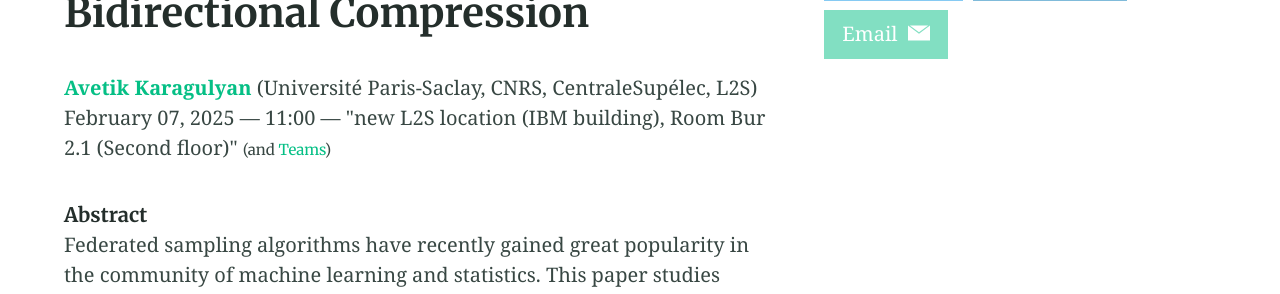
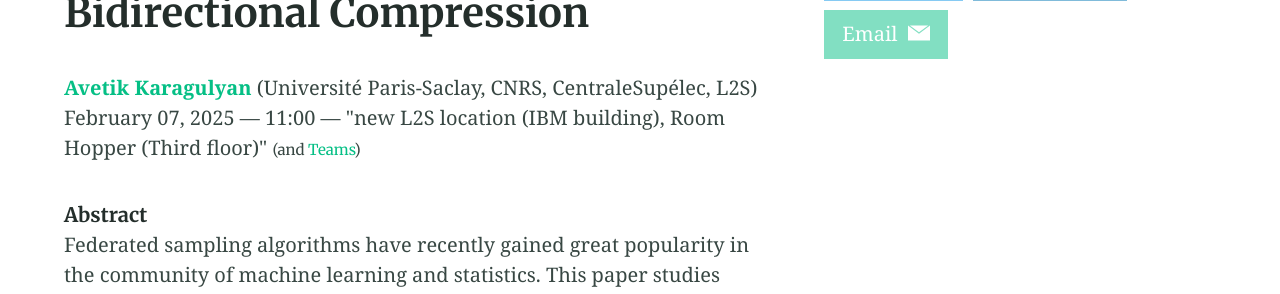
Before and after one commit to s3-seminar/s3-seminar.github.io, a Jekyll site: the page built from _seminars/avetik-karagulyan.md, in a window 1280 px wide. Shown: the part 197-491 px from the top of the page. Built offline with Jekyll 4.4.1, drawn with Linux system fonts in a browser that asks for light colours.

Commit message:
Update avetik-karagulyan.md

```diff
--- a/_seminars/avetik-karagulyan.md
+++ b/_seminars/avetik-karagulyan.md
@@ -4,7 +4,7 @@ speaker: Avetik Karagulyan
 affiliation: Université Paris-Saclay, CNRS, CentraleSupélec, L2S
 date: 2025-02-07 11:00
 perso: https://avetx.github.io/
-location: new L2S location (IBM building), Room Bur 2.1 (Second floor)
+location: new L2S location (IBM building), Room Hopper (Third floor)
 hybrid: https://teams.microsoft.com/l/meetup-join/19:178a6f926336444088eb120e42476f36@thread.tacv2/1734454512275?context=%7B%22Tid%22:%2261f3e3b8-9b52-433a-a4eb-c67334ce54d5%22,%22Oid%22:%224d6c63a8-7eae-4099-804e-68bcb968bec0%22%7D
 aside: true
 ---
```
